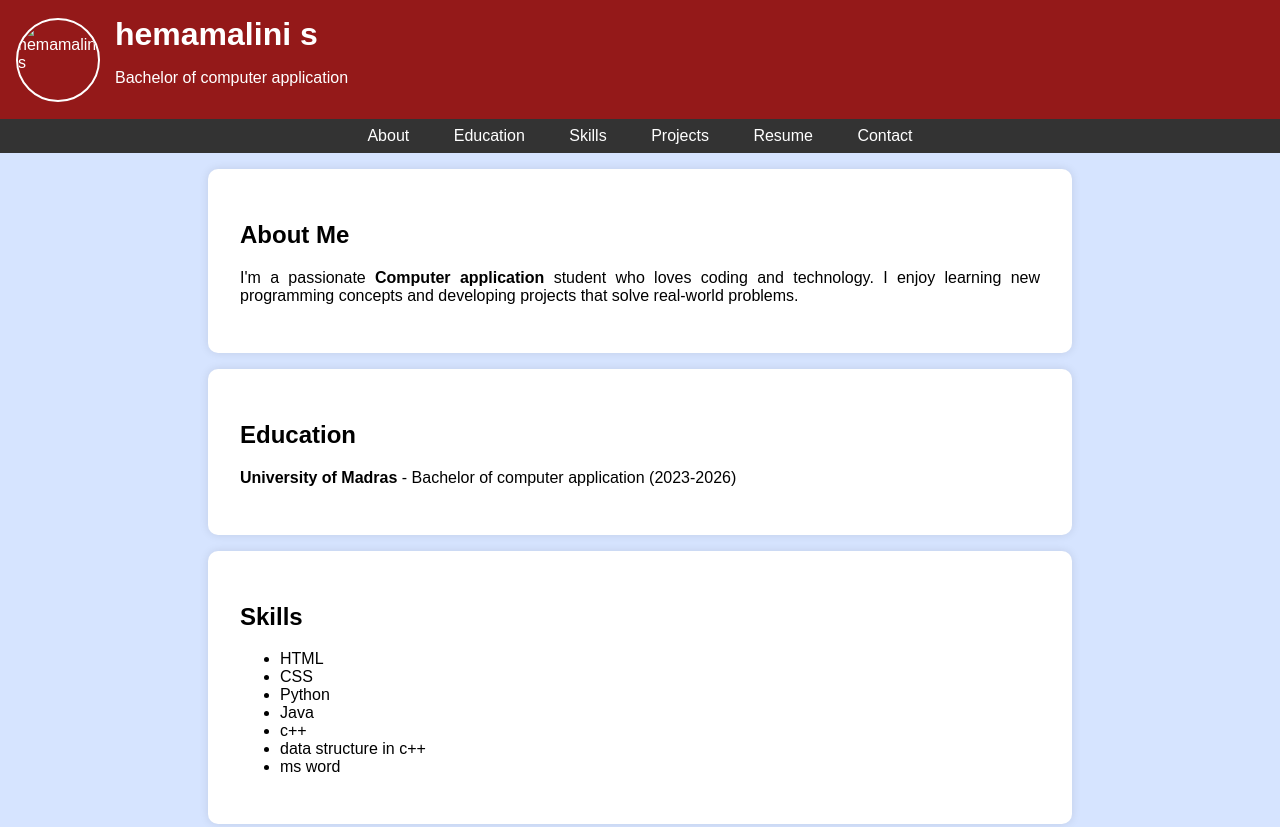
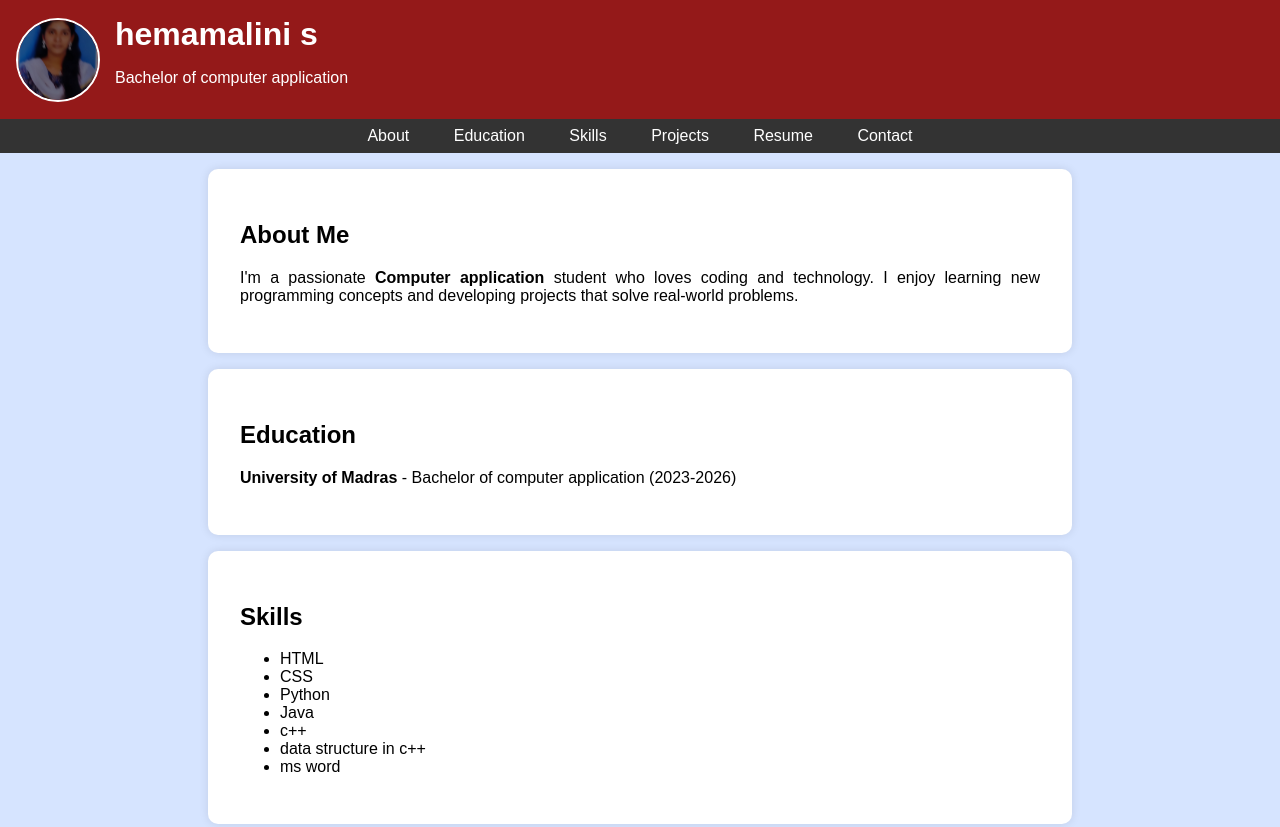
Before and after one commit to Hemamalinisekar/digital-portfoli, a plain HTML site: page index.html in a window 1280 px wide. Shown: the top 827 px of the page. Drawn offline with Linux system fonts and the light colour scheme.

Commit message:
index.html

```diff
--- a/index.html
+++ b/index.html
@@ -96,7 +96,7 @@
 
     <header>
         <!-- Profile picture inside header, left-aligned near name -->
-        <img src="/storage/emulated/0/Download/IMG_20250320_133907.jpg" alt="hemamalini s" class="profile-picture">
+        <img src="IMG_20250320_133907.jpg" alt="hemamalini s" class="profile-picture">
         <div class="header-content">
             <h1>hemamalini s</h1>
             <p>Bachelor of computer application</p>
```
